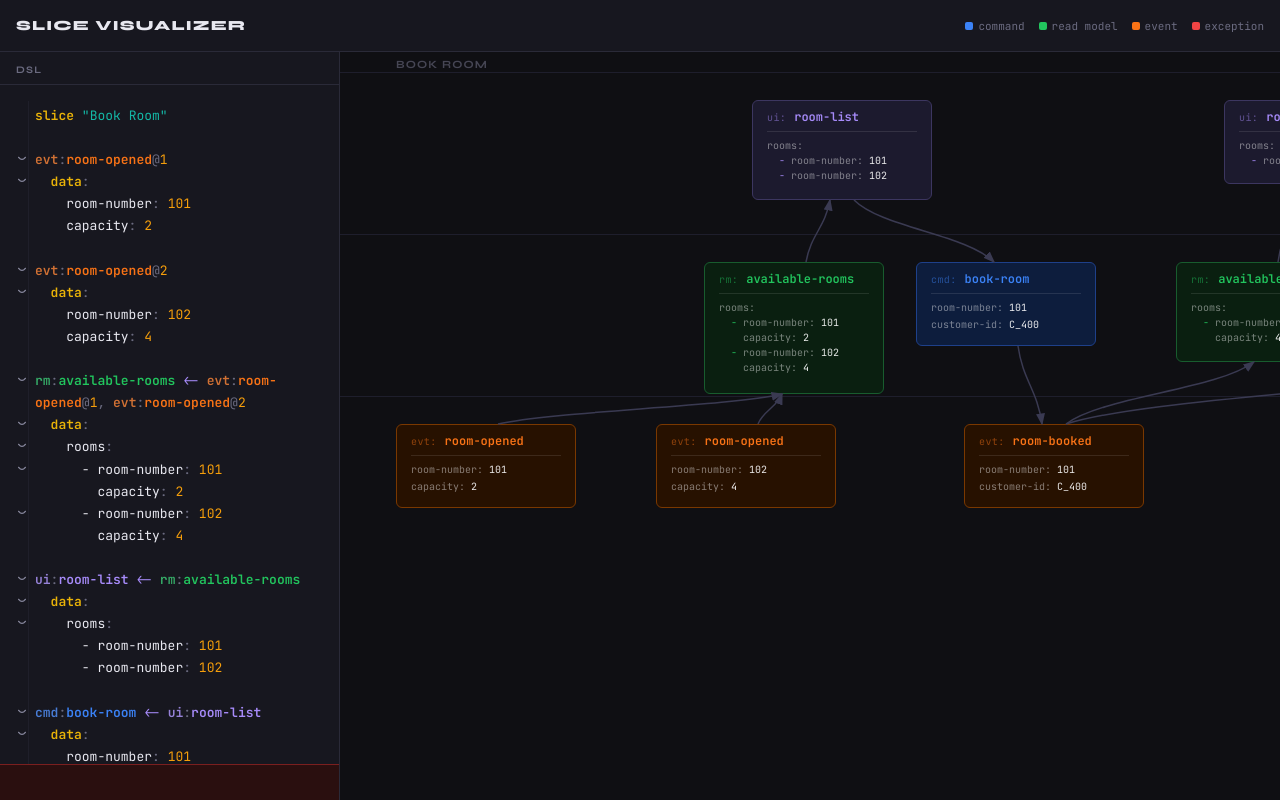
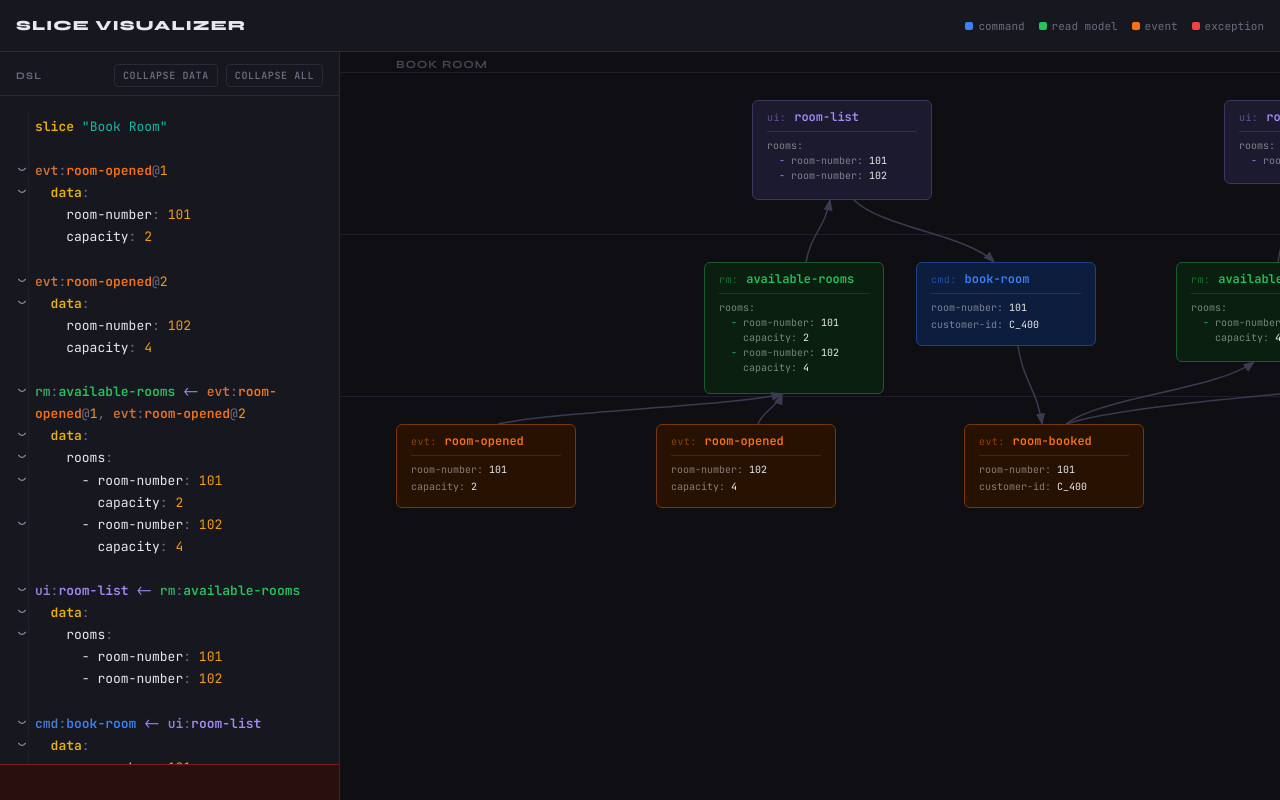
Before and after one commit to Suigi/slicr, a React (Vite) app: page / in a window 1280 px wide. Built offline with nearby package versions, Linux system fonts and the light colour scheme.

Commit message:
Add "Collapse all" and "Collapse data" actions to the panel, implement corresponding folding logic in the DSL editor, and update styles for panel actions.

```diff
--- a/src/App.tsx
+++ b/src/App.tsx
@@ -44,7 +44,7 @@ function App() {
   const [hoveredEditorRange, setHoveredEditorRange] = useState<Range | null>(null);
   const [selectedNodeKey, setSelectedNodeKey] = useState<string | null>(null);
 
-  useDslEditor({
+  const { collapseAllDataRegions, collapseAllRegions } = useDslEditor({
     dsl,
     onDslChange: setDsl,
     onRangeHover: setHoveredEditorRange,
@@ -212,7 +212,23 @@ function App() {
         <div ref={editorRef} className={`editor-panel ${editorOpen ? 'open' : ''}`}>
           <div className="panel-label">
             <div className="panel-handle" />
-            DSL
+            <span>DSL</span>
+            <button
+              type="button"
+              className="panel-action"
+              onClick={collapseAllDataRegions}
+              aria-label="Collapse all data regions"
+            >
+              Collapse data
+            </button>
+            <button
+              type="button"
+              className="panel-action"
+              onClick={collapseAllRegions}
+              aria-label="Collapse all regions"
+            >
+              Collapse all
+            </button>
           </div>
           <div ref={editorMountRef} className="dsl-editor" />
           <div className="error-bar">{errorText}</div>
--- a/src/styles.css
+++ b/src/styles.css
@@ -202,6 +202,32 @@ header h1 {
   gap: 8px;
 }
 
+.panel-action {
+  margin-left: 0;
+  background: transparent;
+  border: 1px solid var(--border);
+  border-radius: 4px;
+  color: var(--muted);
+  font-family: 'JetBrains Mono', monospace;
+  font-size: 10px;
+  font-weight: 600;
+  letter-spacing: 0.06em;
+  text-transform: uppercase;
+  padding: 4px 8px;
+  cursor: pointer;
+  transition: color 0.15s, border-color 0.15s, background-color 0.15s;
+}
+
+.panel-action:hover {
+  color: var(--text);
+  border-color: rgb(232 232 240 / 45%);
+  background: rgb(255 255 255 / 3%);
+}
+
+.panel-label > .panel-action:first-of-type {
+  margin-left: auto;
+}
+
 .panel-handle {
   display: none;
   width: 36px;
@@ -220,6 +246,11 @@ header h1 {
   .panel-label {
     flex-direction: column;
     padding-top: 10px;
+  }
+
+  .panel-action,
+  .panel-label > .panel-action:first-of-type {
+    margin-left: 0;
   }
 }
 
--- a/src/useDslEditor.ts
+++ b/src/useDslEditor.ts
@@ -1,6 +1,6 @@
 import { Dispatch, RefObject, SetStateAction, useEffect, useRef } from 'react';
 import { EditorState, StateEffect, StateField } from '@codemirror/state';
-import { foldGutter, codeFolding } from '@codemirror/language';
+import { foldGutter, codeFolding, foldEffect, foldable } from '@codemirror/language';
 import { EditorView, Decoration, DecorationSet } from '@codemirror/view';
 import { slicr } from './slicrLanguage';
 
@@ -184,6 +184,50 @@ export function useDslEditor({
   const editorViewRef = useRef<EditorViewLike | null>(null);
   const initialDslRef = useRef(dsl);
 
+  const collapseAllDataRegions = () => {
+    const editorView = editorViewRef.current as EditorView | null;
+    if (!editorView) {
+      return;
+    }
+
+    const effects: StateEffect<unknown>[] = [];
+    for (let lineNumber = 1; lineNumber <= editorView.state.doc.lines; lineNumber++) {
+      const line = editorView.state.doc.line(lineNumber);
+      if (!/^\s*data:\s*$/.test(line.text)) {
+        continue;
+      }
+
+      const foldRange = foldable(editorView.state, line.from, line.to);
+      if (foldRange) {
+        effects.push(foldEffect.of(foldRange));
+      }
+    }
+
+    if (effects.length > 0) {
+      editorView.dispatch({ effects });
+    }
+  };
+
+  const collapseAllRegions = () => {
+    const editorView = editorViewRef.current as EditorView | null;
+    if (!editorView) {
+      return;
+    }
+
+    const effects: StateEffect<unknown>[] = [];
+    for (let lineNumber = 1; lineNumber <= editorView.state.doc.lines; lineNumber++) {
+      const line = editorView.state.doc.line(lineNumber);
+      const foldRange = foldable(editorView.state, line.from, line.to);
+      if (foldRange) {
+        effects.push(foldEffect.of(foldRange));
+      }
+    }
+
+    if (effects.length > 0) {
+      editorView.dispatch({ effects });
+    }
+  };
+
   useEffect(() => {
     const editorView = editorViewRef.current;
     if (!editorView) {
@@ -252,4 +296,6 @@ export function useDslEditor({
       changes: { from: 0, to: editorView.state.doc.length, insert: dsl }
     });
   }, [dsl]);
+
+  return { collapseAllDataRegions, collapseAllRegions };
 }
```
